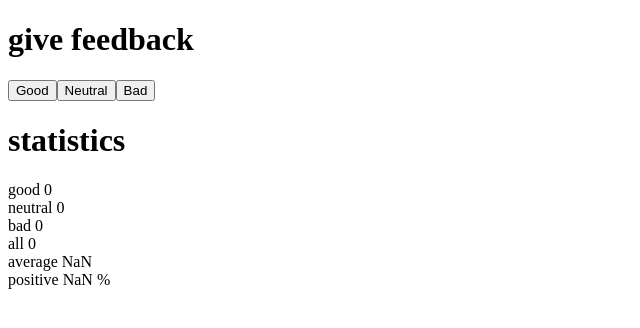
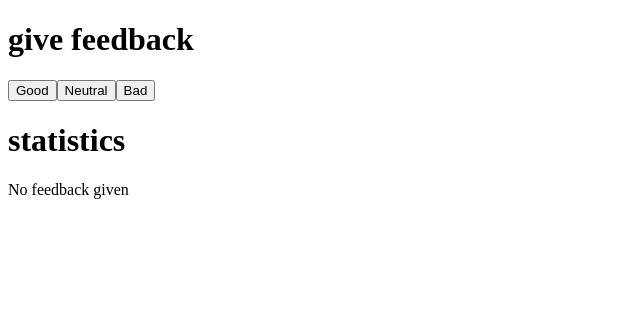
Before and after one commit to HatofulGirlfriend/fullstackopen-exercises, a React (Create React App) app in the folder part1/unicafe/: page / in a window 1280 px wide. Shown: the top 328 px of the page, without its empty margins (0-640 px from the left). Built offline with nearby package versions, Linux system fonts and the light colour scheme.

Commit message:
Did 1.9 unicafe step4

```diff
--- a/part1/unicafe/src/App.js
+++ b/part1/unicafe/src/App.js
@@ -1,6 +1,14 @@
 import { useState } from "react"
 
 const Statistics = ({ good, neutral, bad }) => {
+  if (good === 0 && neutral === 0 && bad === 0) {
+    return (
+    <div>
+     <h1>statistics</h1>
+      No feedback given
+    </div>
+    )
+  }
   return (
     <div>
       <h1>statistics</h1>
@@ -12,7 +20,9 @@
         average {(good - bad) / (good + neutral + bad)}<br />
         positive {good / (good + neutral + bad) * 100} %<br />
       </p>
-</div> )}
+    </div>
+  )
+}
 
 
 const App = () => {
```
Lines whose indentation alone changed are shown as unchanged.
